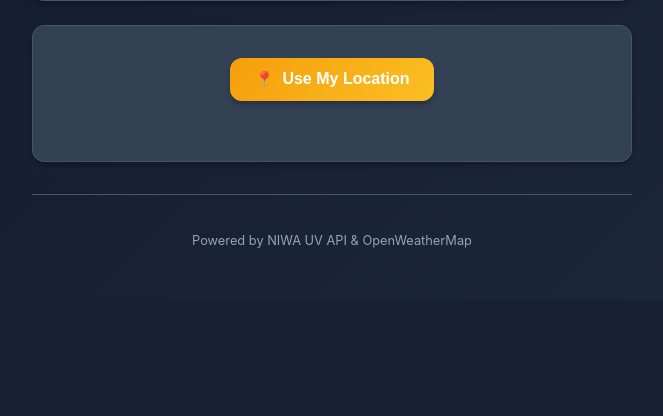
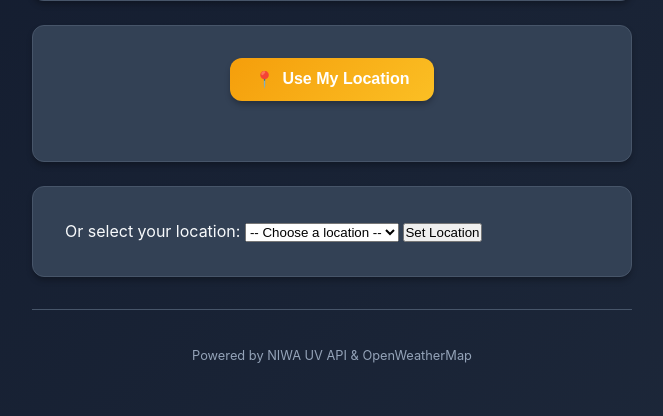
Before and after one commit to joshuaPhong/uv-clothing-advisor, a Flask app: page / in a window 1280 px wide. Shown: the part 601-1017 px from the top of the page, without its empty margins (308-971 px from the left). Before the commit the page ends 849 px from the top, so only its background shows below. Run offline with Flask 3, Linux system fonts and the light colour scheme; data that the repository does not hold is empty.

Commit message:
dropdown card and js for userinput

```diff
--- a/app/templates/test_css.html
+++ b/app/templates/test_css.html
@@ -75,13 +75,62 @@
                 <div class="location-status" id="locationStatus"></div>
             </div>
         </div>
+	<div class="card">
+    <form method="POST" action="{{ url_for('main.user_location') }}">
+        <label for="location-select">Or select your location:</label>
+        <select id="location-select" name="lat_lon" required>
+            <option value="">-- Choose a location --</option>
+            <option value="-36.8485,174.7633">Auckland</option>
+            <option value="-41.2865,174.7762">Wellington</option>
+            <option value="-43.5321,172.6362">Christchurch</option>
+            <option value="-45.0312,168.6626">Queenstown</option>
+            <!-- Add more cities as needed -->
+        </select>
+        <button type="submit">Set Location</button>
+    </form>
+</div>
 
         <!-- Footer -->
         <footer class="footer">
             <small>Powered by NIWA UV API & OpenWeatherMap</small>
         </footer>
     </div>
+<script>
+    // Intercept form submit to split lat/lon values
+    document.querySelector('form[action="{{ url_for("main.user_location") }}"]').addEventListener('submit', function(e) {
+        const select = document.getElementById('location-select');
+        const val = select.value;
+        if (!val) {
+            e.preventDefault();
+            alert('Please select a location');
+            return false;
+        }
+        // Split value into lat and lon
+        const [lat, lon] = val.split(',');
 
+        // Create hidden inputs for lat and lon
+        const form = this;
+        // Remove existing hidden inputs if any
+        ['lat', 'lon'].forEach(name => {
+            const existing = form.querySelector(`input[name="${name}"]`);
+            if (existing) existing.remove();
+        });
+        // Add new hidden inputs
+        const latInput = document.createElement('input');
+        latInput.type = 'hidden';
+        latInput.name = 'lat';
+        latInput.value = lat;
+        form.appendChild(latInput);
+        const lonInput = document.createElement('input');
+        lonInput.type = 'hidden';
+        lonInput.name = 'lon';
+        lonInput.value = lon;
+        form.appendChild(lonInput);
+
+        // Remove the original combined input before submit (optional)
+        select.disabled = true;
+    });
+</script>
     <script>
         function updateLocationButton(state, message) {
             const btn = document.getElementById('locationBtn');
```
